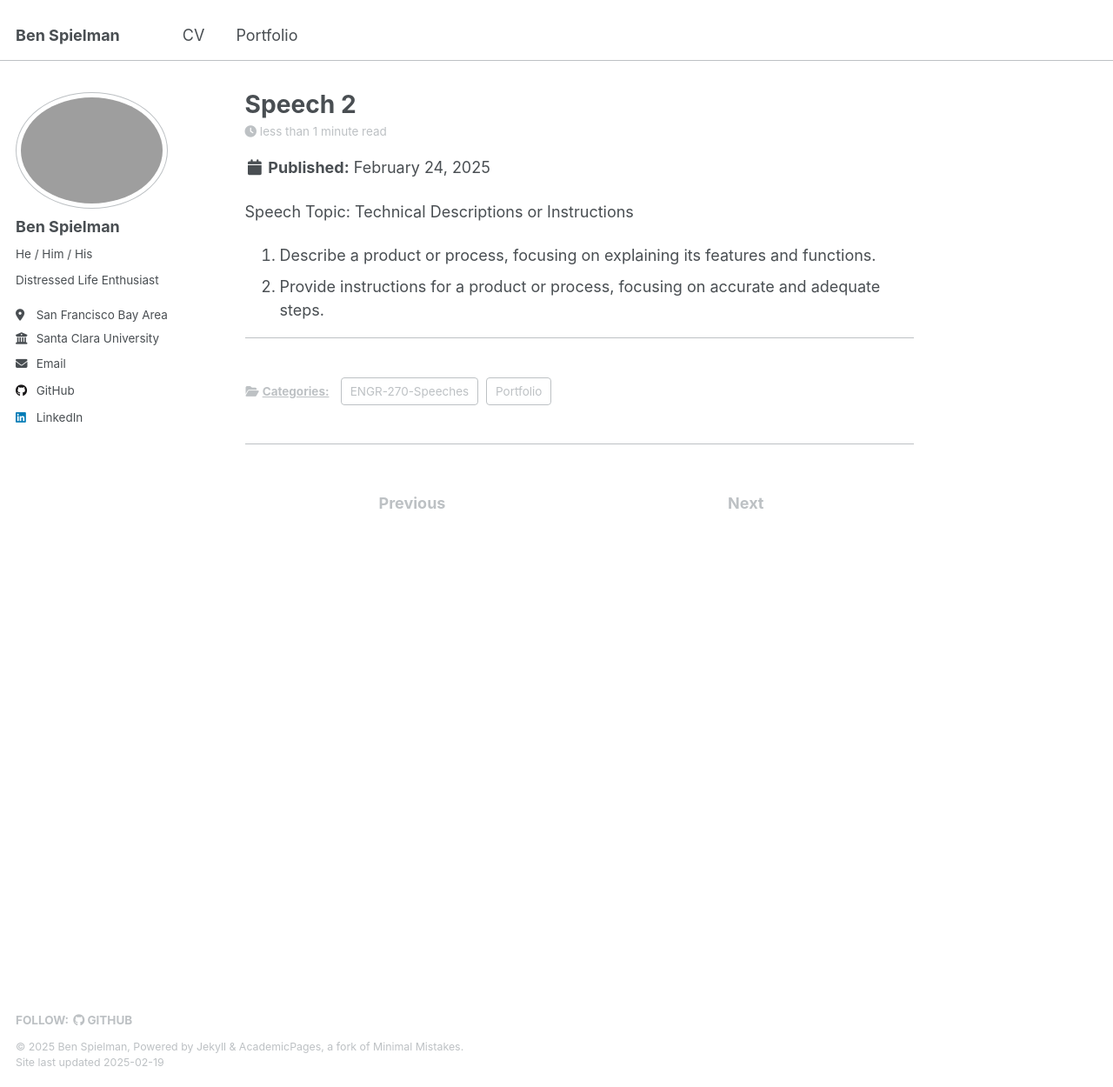
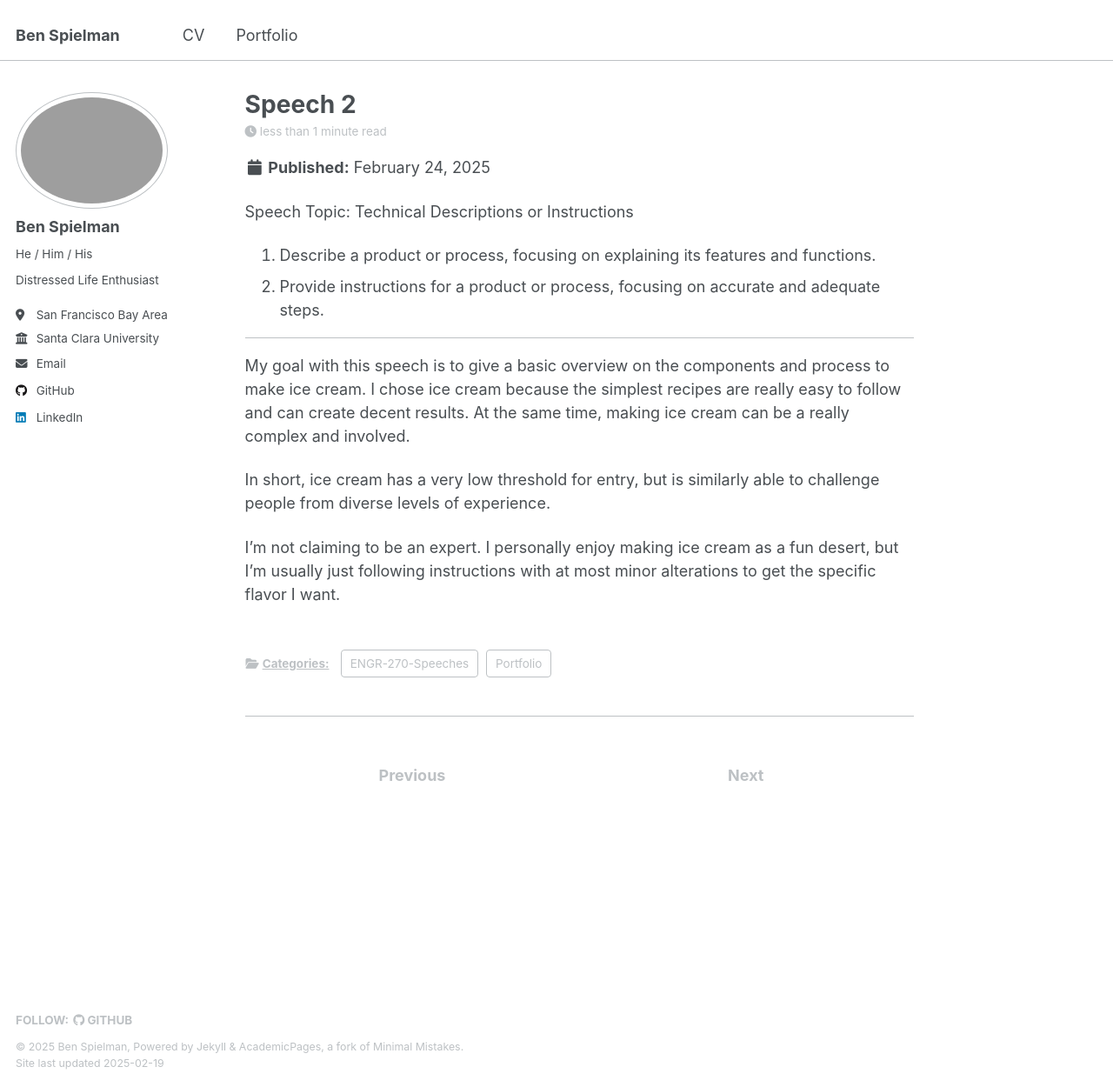
Before and after one commit to pizza496/pizza496.github.io, a Jekyll site: the page built from Portfolio/ENGR-270-Speeches/_posts/2025-02-24-speech2.md, in a window 1280 px wide and 1250 px high. Shown: the whole window at 87% size. Built offline with Jekyll 4.4.1, drawn with Linux system fonts in a browser that asks for light colours.

Commit message:
Content Update

```diff
--- a/Portfolio/ENGR-270-Speeches/_posts/2025-02-24-speech2.md
+++ b/Portfolio/ENGR-270-Speeches/_posts/2025-02-24-speech2.md
@@ -11,3 +11,9 @@ Speech Topic: Technical Descriptions or Instructions
 <!-- more -->
 
 ---
+
+My goal with this speech is to give a basic overview on the components and process to make ice cream. I chose ice cream because the simplest recipes are really easy to follow and can create decent results. At the same time, making ice cream can be a really complex and involved.
+
+In short, ice cream has a very low threshold for entry, but is similarly able to challenge people from diverse levels of experience.
+
+I'm not claiming to be an expert. I personally enjoy making ice cream as a fun desert, but I'm usually just following instructions with at most minor alterations to get the specific flavor I want.
```
Also changed, not shown: Portfolio/ENGR-270-Speeches/_posts/2025-02-03-speech1.md (+0 -2 lines).
